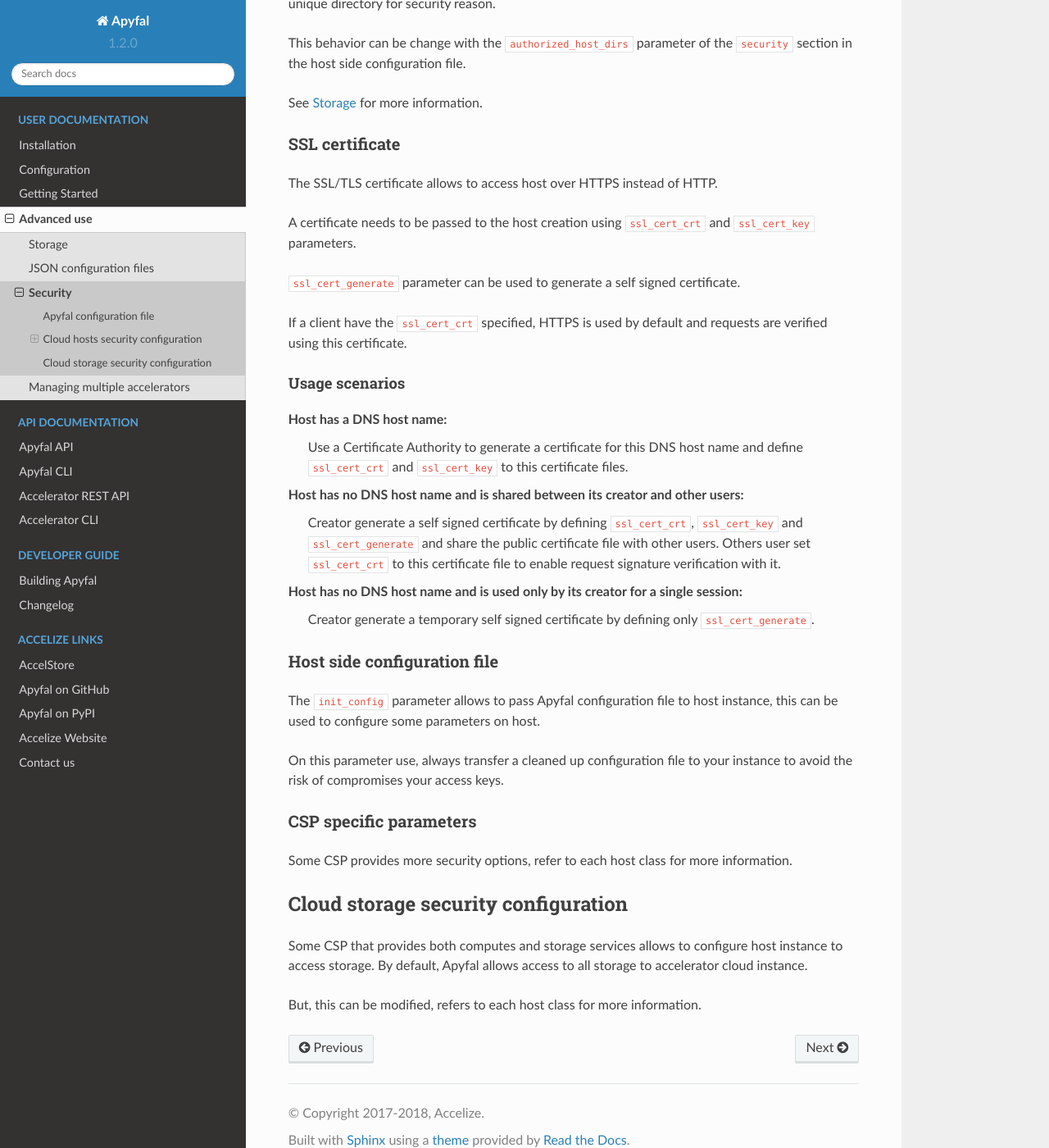
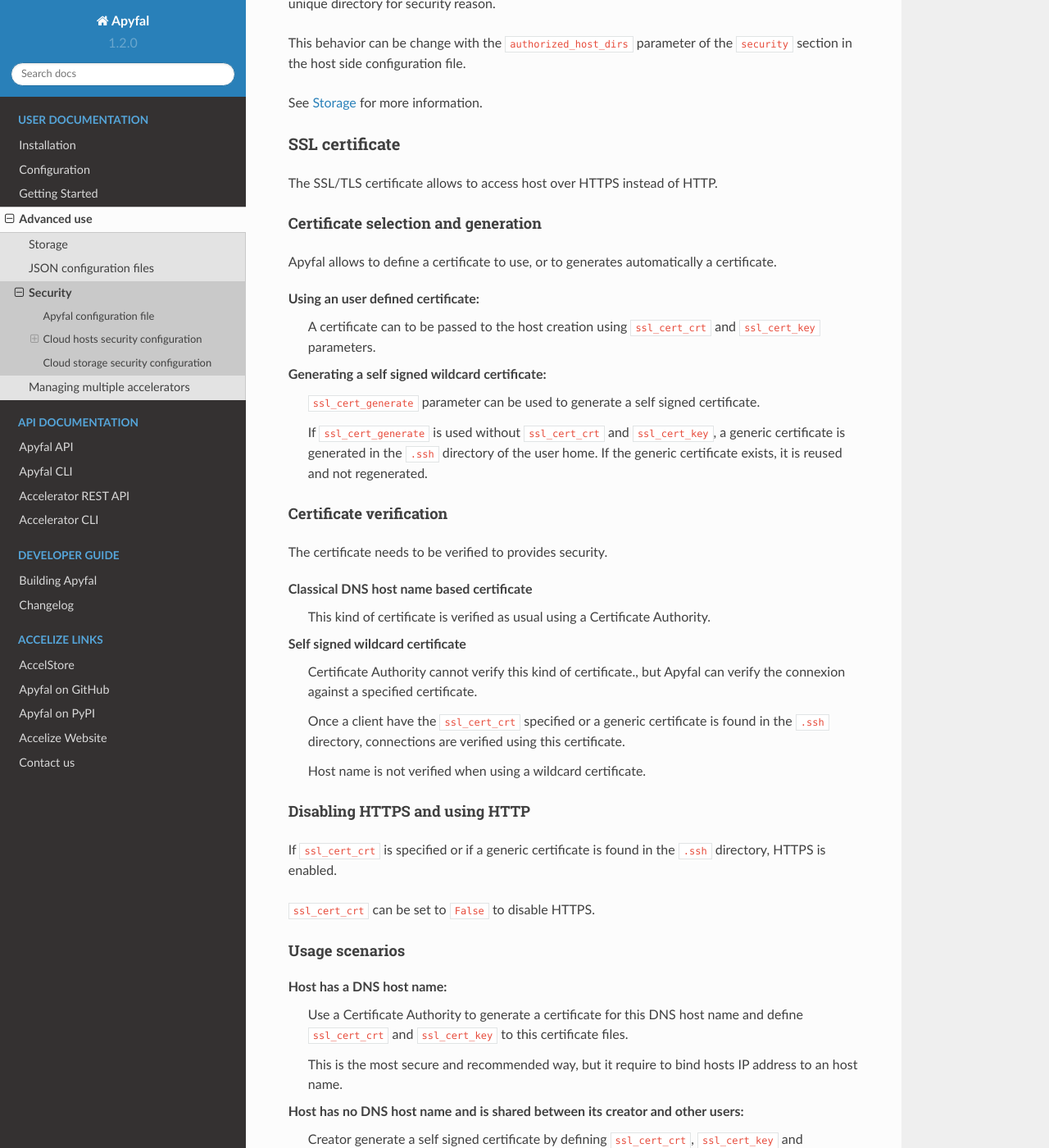
Before and after one commit to Accelize/apyfal, a Sphinx documentation site: the page built from docs/advanced_security.rst, in a window 1280 px wide and 1400 px high, scrolled down 1106 px. Shown: the whole window at 82% size. Built offline with Sphinx 7.4.7 and the Read the Docs theme 2.0.0, drawn with Linux system fonts in a browser that asks for light colours; pages that are not in the unit, such as notebooks, are missing from menus; some of the changed text lies outside the part shown.

Commit message:
Certificate management.

```diff
--- a/docs/advanced_security.rst
+++ b/docs/advanced_security.rst
@@ -60,31 +60,77 @@ SSL certificate
 
 The SSL/TLS certificate allows to access host over HTTPS instead of HTTP.
 
-A certificate needs to be passed to the host creation using ``ssl_cert_crt`` and
-``ssl_cert_key`` parameters.
+Certificate selection and generation
+____________________________________
 
-``ssl_cert_generate`` parameter can be used to generate a self signed
+Apyfal allows to define a certificate to use, or to generates automatically a
 certificate.
 
-If a client have the ``ssl_cert_crt`` specified, HTTPS is used by default and
-requests are verified using this certificate.
+Using an user defined certificate:
+    A certificate can to be passed to the host creation using
+    ``ssl_cert_crt`` and ``ssl_cert_key`` parameters.
+
+Generating a self signed wildcard certificate:
+    ``ssl_cert_generate`` parameter can be used to generate a self signed
+    certificate.
+
+    If ``ssl_cert_generate`` is used without ``ssl_cert_crt`` and
+    ``ssl_cert_key``, a generic certificate is generated in the ``.ssh``
+    directory of the user home. If the generic certificate exists, it is reused
+    and not regenerated.
+
+Certificate verification
+________________________
+
+The certificate needs to be verified to provides security.
+
+Classical DNS host name based certificate
+    This kind of certificate is verified as usual using a Certificate Authority.
+
+Self signed wildcard certificate
+    Certificate Authority cannot verify this kind of certificate., but Apyfal
+    can verify the connexion against a specified certificate.
+
+    Once a client have the ``ssl_cert_crt`` specified or a generic certificate
+    is found in the ``.ssh`` directory, connections are verified using this
+    certificate.
+
+    Host name is not verified when using a wildcard certificate.
+
+Disabling HTTPS and using HTTP
+______________________________
+
+If ``ssl_cert_crt`` is specified or if a generic certificate is found in the
+``.ssh`` directory, HTTPS is enabled.
+
+``ssl_cert_crt`` can be set to ``False`` to disable HTTPS.
 
 Usage scenarios
 _______________
 
 Host has a DNS host name:
-  Use a Certificate Authority to generate a certificate for this DNS host name
-  and define ``ssl_cert_crt`` and ``ssl_cert_key`` to this certificate files.
+    Use a Certificate Authority to generate a certificate for this DNS host name
+    and define ``ssl_cert_crt`` and ``ssl_cert_key`` to this certificate files.
+
+    This is the most secure and recommended way, but it require to bind hosts IP
+    address to an host name.
 
 Host has no DNS host name and is shared between its creator and other users:
-  Creator generate a self signed certificate by defining ``ssl_cert_crt``,
-  ``ssl_cert_key`` and ``ssl_cert_generate`` and share the public certificate
-  file with other users. Others user set ``ssl_cert_crt`` to this certificate
-  file to enable request signature verification with it.
+    Creator generate a self signed certificate by defining ``ssl_cert_crt``,
+    ``ssl_cert_key`` and ``ssl_cert_generate`` and share the public certificate
+    file with other users. Others user set ``ssl_cert_crt`` to this certificate
+    file to enable connection verification with it.
 
 Host has no DNS host name and is used only by its creator for a single session:
-  Creator generate a temporary self signed certificate by defining only
-  ``ssl_cert_generate``.
+    Creator generate a generic self signed certificate by defining only
+    ``ssl_cert_generate``.
+
+Using HTTP to improve data transfer speed between client and host.
+    Set ``ssl_cert_generate`` to ``False`` to be sure using HTTP instead of
+    HTTPS.
+
+    Note that with this option, transferred data and Accelize access keys
+    are publicly visible to anyone on the network.
 
 Host side configuration file
 ~~~~~~~~~~~~~~~~~~~~~~~~~~~~
```
Also changed, not shown: 10 other files.
